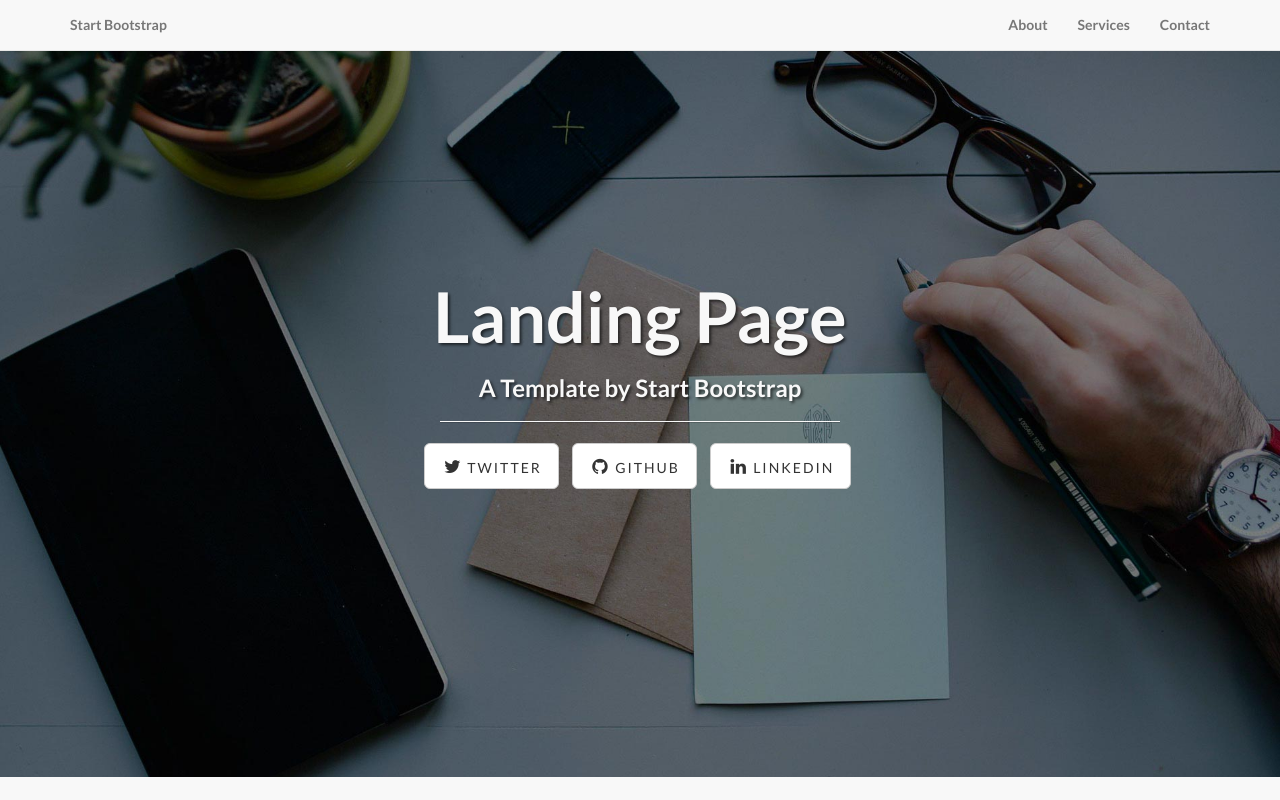
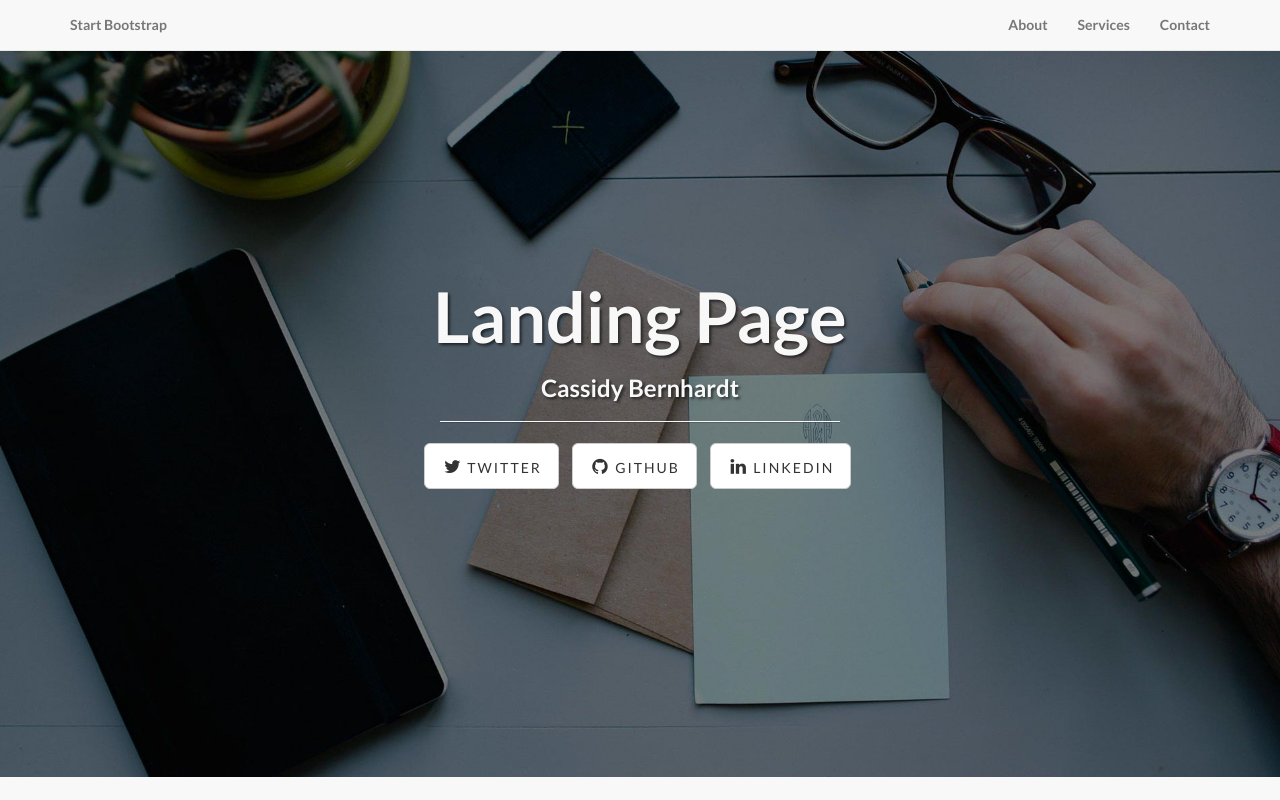
Before and after one commit to cassbernhardt/cassbernhardt.github.io, a plain HTML site: page index.html in a window 1280 px wide. Shown: the top 800 px of the page. Drawn offline with Linux system fonts and the light colour scheme.

Commit message:
Update index.html

```diff
--- a/index.html
+++ b/index.html
@@ -74,7 +74,7 @@
                 <div class="col-lg-12">
                     <div class="intro-message">
                         <h1>Landing Page</h1>
-                        <h3>A Template by Start Bootstrap</h3>
+                        <h3>Cassidy Bernhardt</h3>
                         <hr class="intro-divider">
                         <ul class="list-inline intro-social-buttons">
                             <li>
```
